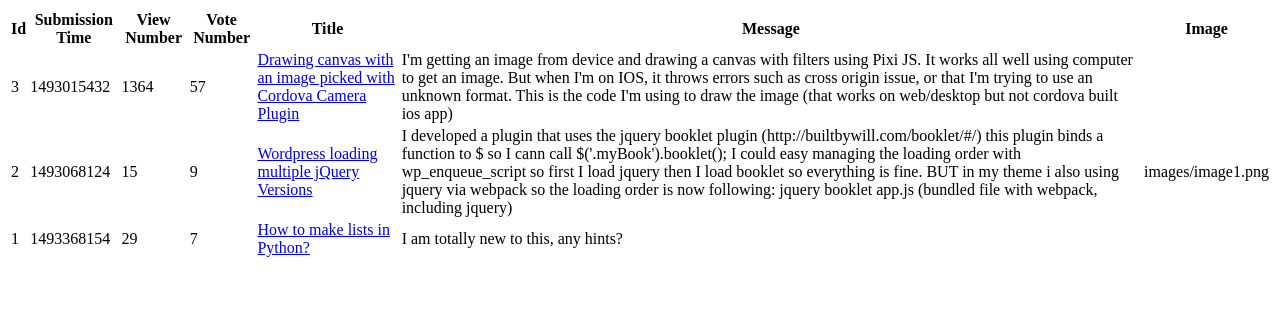
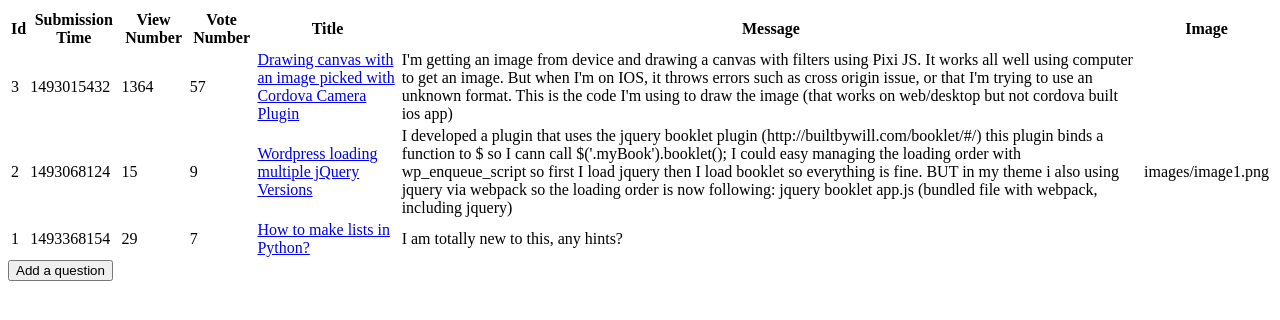
Before and after one commit to MihaelaNaidin040696/ask-mate, a Flask app: page / in a window 1280 px wide. Shown: the top 320 px of the page. Run offline with Flask 2, Linux system fonts and the light colour scheme; some libraries are stand-ins or nearby versions.

Commit message:
add Ask a question functionality

```diff
--- a/connection.py
+++ b/connection.py
@@ -3,6 +3,7 @@ import os
 
 QUESTIONS = os.getenv('QUESTIONS') if 'QUESTIONS' in os.environ else 'question.csv'
 ANSWERS = os.getenv('ANSWERS') if 'ANSWERS' in os.environ else 'answer.csv'
+HEADERS = ['id', 'submission_time', 'view_number', 'vote_number', 'title', 'message', 'image']
 
 
 def read_questions():
@@ -13,6 +14,7 @@ def read_questions():
             questions.append(row)
     return questions
 
+
 def read_answers():
     answers = []
     with open(ANSWERS, "r") as f:
@@ -20,3 +22,9 @@ def read_answers():
         for row in reader:
             answers.append(row)
     return answers
+
+
+def write_new_question(question):
+    with open(QUESTIONS, "a") as f:
+        writer = csv.DictWriter(f, HEADERS)
+        writer.writerow(question)
--- a/data_manager.py
+++ b/data_manager.py
@@ -1,14 +1,17 @@
 import connection
+
 
 def list_questions():
     questions = connection.read_questions()
     return sorted(questions, key=lambda question:question['submission_time'])
+
 
 def get_question_by_id(id):
     questions = connection.read_questions()
     for question in questions:
         if question['id'] == id:
             return question
+
 
 def get_answers_by_question_id(id):
     answers = connection.read_answers()
@@ -17,3 +20,11 @@ def get_answers_by_question_id(id):
         if answer['question_id'] == id:
             question_answers.append(answer)
     return question_answers
+
+
+def get_id():
+    return max([int(question.get("id")) for question in list_questions()]) + 1
+
+
+def write_question(new_question):
+    connection.write_new_question(new_question)
--- a/server.py
+++ b/server.py
@@ -1,4 +1,4 @@
-from flask import Flask, render_template
+from flask import Flask, render_template, request, url_for, redirect
 
 import data_manager
 
@@ -11,11 +11,30 @@ def display_questions():
     questions= data_manager.list_questions()
     return render_template('list_of_questions.html', questions=questions)
 
+
 @app.route("/question/<question_id>")
 def display_question_by_id(question_id):
     question = data_manager.get_question_by_id(question_id)
     answers = data_manager.get_answers_by_question_id(question_id)
     return render_template("individual_question.html", question=question, answers = answers)
 
+
+@app.route("/add-question", methods=['GET','POST'])
+def add_new_question():
+    if request.method == "GET":
+        return render_template("add_question.html")
+    elif request.method == "POST":
+        new_question = {}
+        new_question["id"] = data_manager.get_id()
+        new_question["submission_time"] = 0
+        new_question["view_number"] = 0
+        new_question["vote_number"] = 0
+        new_question["title"] = request.form.get('title')
+        new_question["message"] = request.form.get('message')
+        new_question["image"] = ""
+        data_manager.write_question(new_question)
+        return redirect(url_for('display_questions'))
+
+
 if __name__ == "__main__":
     app.run()
--- a/templates/list_of_questions.html
+++ b/templates/list_of_questions.html
@@ -29,7 +29,9 @@
         {% endfor %}
         </tbody>
     </table>
-
+<form action="{{ url_for('add_new_question')}}">
+    <button type="submit">Add a question</button>
+</form>
 
 </body>
 </html>
```
Also changed, not shown: templates/add_question.html (added, +21 -0 lines).
